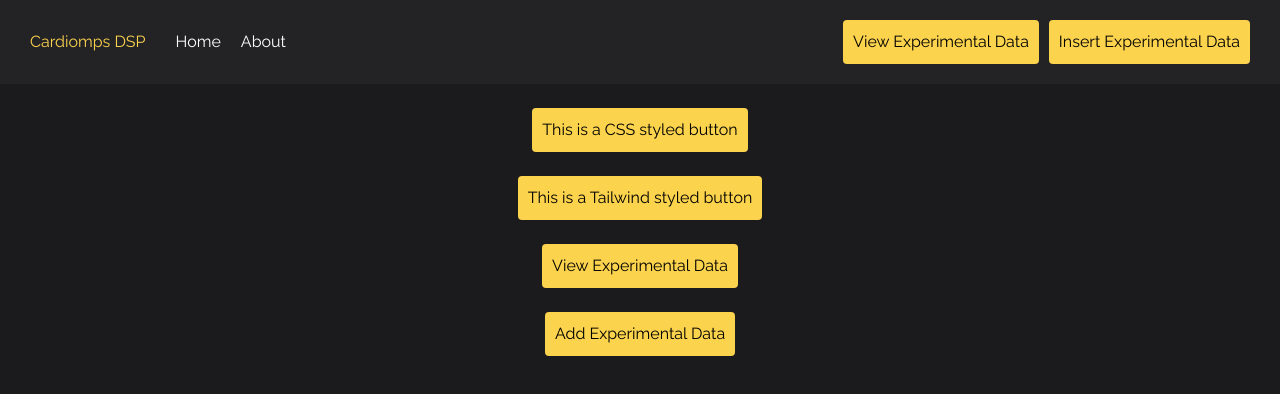
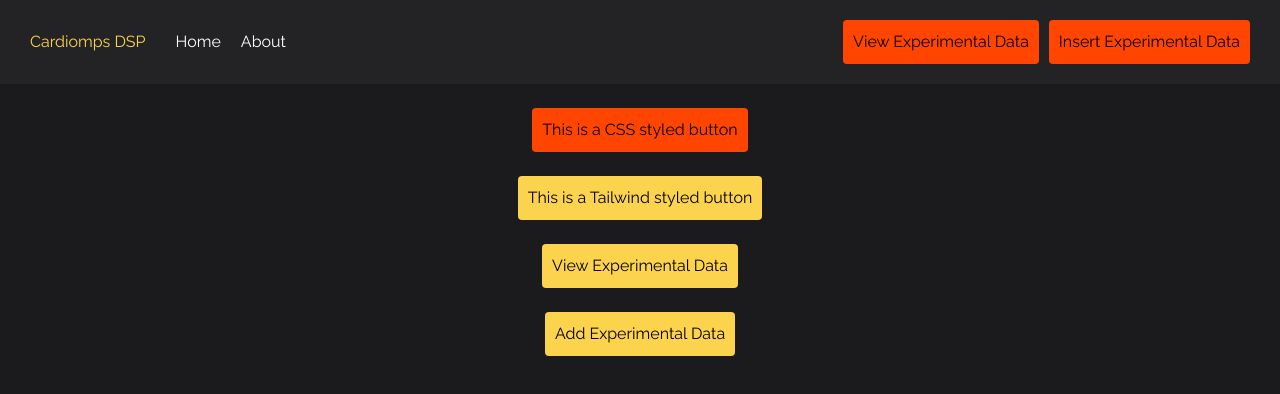
Before and after one commit to johnAdvancedWeb/CardiompsDataSharingPlatform, a Vue app in the folder client/: page / in a window 1280 px wide. Shown: the top 394 px of the page. Built offline with nearby package versions, Linux system fonts and the light colour scheme.

Commit message:
testing commit changed button colour to orange

```diff
--- a/client/src/assets/css/style.scss
+++ b/client/src/assets/css/style.scss
@@ -56,7 +56,7 @@ body {
 }
 
 button, .button {
-    background-color: $actionBackground;
+    background-color: orangered;
     color: $actionText;
     border-radius: 4px;
     transition: all .3s ease;
```
